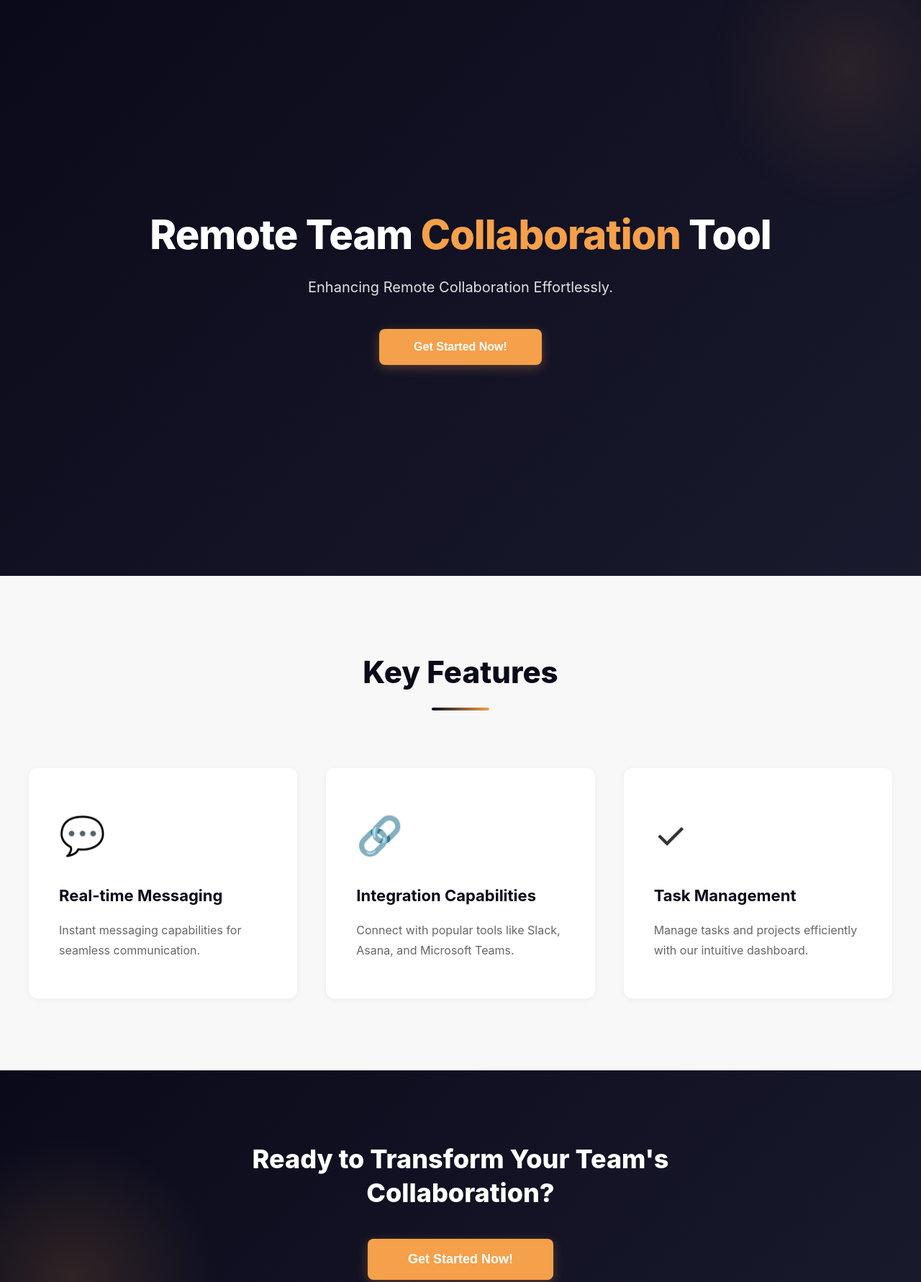
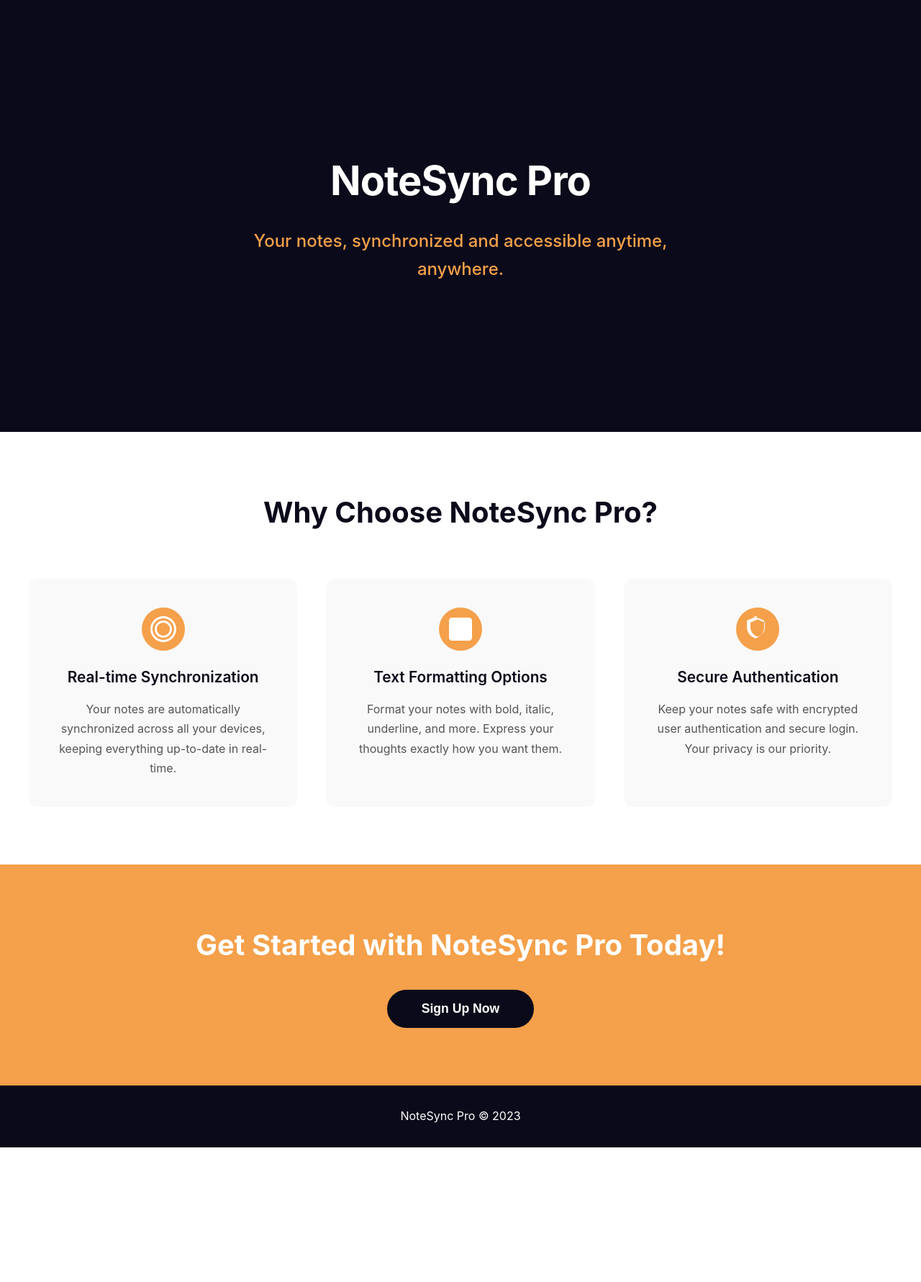
Before and after one commit to venkateshannabathina/project-ningen, a plain HTML site: page outputs/index.html in a window 1280 px wide. Shown: the top 1781 px of the page at 72% size. After the commit the page ends 1594 px from the top, so only its background shows below. Drawn offline with Linux system fonts and the light colour scheme.

Commit message:
CTO agent built product: NoteSync Pro

```diff
--- a/outputs/index.html
+++ b/outputs/index.html
@@ -3,8 +3,8 @@
 <head>
     <meta charset="UTF-8">
     <meta name="viewport" content="width=device-width, initial-scale=1.0">
-    <meta name="description" content="Remote Team Collaboration Tool - Enhancing Remote Collaboration Effortlessly for modern professionals.">
-    <title>Remote Team Collaboration Tool</title>
+    <meta name="description" content="NoteSync Pro - Your notes, synchronized and accessible anytime, anywhere.">
+    <title>NoteSync Pro - Synchronized Note Taking</title>
     <style>
         * {
             margin: 0;
@@ -12,313 +12,188 @@
             box-sizing: border-box;
         }
 
+        :root {
+            --navy: #0A0A1A;
+            --amber: #F5A04A;
+            --white: #FFFFFF;
+            --light-gray: #F9F9F9;
+        }
+
         html {
             scroll-behavior: smooth;
         }
 
         body {
-            font-family: -apple-system, BlinkMacSystemFont, 'Segoe UI', Roboto, 'Helvetica Neue', Arial, sans-serif;
+            font-family: -apple-system, BlinkMacSystemFont, 'Segoe UI', 'Roboto', 'Oxygen', 'Ubuntu', 'Cantarell', 'Fira Sans', 'Droid Sans', sans-serif;
             line-height: 1.6;
-            color: #333;
-            background-color: #fff;
+            color: var(--navy);
         }
 
         /* Hero Section */
         .hero {
-            background: linear-gradient(135deg, #0A0A1A 0%, #1a1a2e 100%);
-            color: white;
-            padding: 120px 20px;
+            background-color: var(--navy);
+            color: var(--white);
+            padding: 80px 20px;
             text-align: center;
-            min-height: 100vh;
+            min-height: 600px;
             display: flex;
             flex-direction: column;
             justify-content: center;
             align-items: center;
-            position: relative;
-            overflow: hidden;
-        }
-
-        .hero::before {
-            content: '';
-            position: absolute;
-            width: 400px;
-            height: 400px;
-            background: radial-gradient(circle, rgba(245, 160, 74, 0.1) 0%, transparent 70%);
-            border-radius: 50%;
-            top: -100px;
-            right: -100px;
-            animation: float 6s ease-in-out infinite;
-        }
-
-        @keyframes float {
-            0%, 100% {
-                transform: translateY(0px);
-            }
-            50% {
-                transform: translateY(-20px);
-            }
-        }
-
-        .hero-content {
-            position: relative;
-            z-index: 1;
-            max-width: 900px;
-            margin: 0 auto;
         }
 
         .hero h1 {
-            font-size: 56px;
-            font-weight: 800;
+            font-size: 3.5rem;
+            font-weight: 700;
             margin-bottom: 20px;
-            color: #fff;
             letter-spacing: -1px;
-            line-height: 1.2;
-        }
-
-        .hero h1 .highlight {
-            color: #F5A04A;
         }
 
         .hero p {
-            font-size: 20px;
-            color: #e0e0e0;
-            margin-bottom: 40px;
-            line-height: 1.8;
+            font-size: 1.5rem;
+            color: var(--amber);
             max-width: 600px;
-            margin-left: auto;
-            margin-right: auto;
-        }
-
-        .cta-button {
-            background-color: #F5A04A;
-            color: white;
-            padding: 16px 48px;
-            border-radius: 8px;
-            font-size: 16px;
-            font-weight: 700;
-            border: none;
-            cursor: pointer;
-            transition: all 0.3s cubic-bezier(0.4, 0, 0.2, 1);
-            display: inline-block;
-            text-decoration: none;
-            box-shadow: 0 4px 15px rgba(245, 160, 74, 0.3);
-            position: relative;
-            overflow: hidden;
-        }
-
-        .cta-button::before {
-            content: '';
-            position: absolute;
-            top: 0;
-            left: -100%;
-            width: 100%;
-            height: 100%;
-            background-color: #e8942a;
-            transition: left 0.3s ease;
-            z-index: -1;
-        }
-
-        .cta-button:hover {
-            transform: translateY(-3px);
-            box-shadow: 0 8px 25px rgba(245, 160, 74, 0.4);
-        }
-
-        .cta-button:hover::before {
-            left: 0;
-        }
-
-        .cta-button:active {
-            transform: translateY(-1px);
+            margin: 0 auto;
+            font-weight: 500;
         }
 
         /* Features Section */
         .features {
-            padding: 100px 20px;
-            background-color: #f8f8f8;
+            background-color: var(--white);
+            padding: 80px 20px;
         }
 
-        .features-wrapper {
+        .features-container {
             max-width: 1200px;
             margin: 0 auto;
         }
 
-        .section-title {
-            font-size: 42px;
-            font-weight: 800;
-            color: #0A0A1A;
+        .features-title {
             text-align: center;
-            margin-bottom: 80px;
-            position: relative;
-            padding-bottom: 20px;
-        }
-
-        .section-title::after {
-            content: '';
-            position: absolute;
-            bottom: 0;
-            left: 50%;
-            transform: translateX(-50%);
-            width: 80px;
-            height: 4px;
-            background: linear-gradient(90deg, #0A0A1A, #F5A04A);
-            border-radius: 2px;
+            font-size: 2.5rem;
+            margin-bottom: 60px;
+            color: var(--navy);
+            font-weight: 700;
         }
 
         .features-grid {
             display: grid;
             grid-template-columns: repeat(auto-fit, minmax(300px, 1fr));
             gap: 40px;
-            margin: 0;
         }
 
         .feature-card {
-            background-color: white;
-            padding: 50px 40px;
+            background-color: var(--light-gray);
+            padding: 40px;
             border-radius: 12px;
-            box-shadow: 0 2px 10px rgba(0, 0, 0, 0.05);
-            transition: all 0.3s cubic-bezier(0.4, 0, 0.2, 1);
-            border: 2px solid transparent;
-            position: relative;
-        }
-
-        .feature-card::before {
-            content: '';
-            position: absolute;
-            top: 0;
-            left: 0;
-            right: 0;
-            height: 4px;
-            background: linear-gradient(90deg, #F5A04A, #0A0A1A);
-            border-radius: 12px 12px 0 0;
-            transform: scaleX(0);
-            transform-origin: left;
-            transition: transform 0.3s ease;
+            text-align: center;
+            transition: transform 0.3s ease, box-shadow 0.3s ease;
         }
 
         .feature-card:hover {
-            transform: translateY(-8px);
-            box-shadow: 0 12px 30px rgba(0, 0, 0, 0.1);
-            border-color: #F5A04A;
-        }
-
-        .feature-card:hover::before {
-            transform: scaleX(1);
+            transform: translateY(-5px);
+            box-shadow: 0 10px 30px rgba(0, 0, 0, 0.1);
         }
 
         .feature-icon {
-            font-size: 52px;
-            margin-bottom: 25px;
-            display: inline-block;
+            width: 60px;
+            height: 60px;
+            margin: 0 auto 20px;
+            background-color: var(--amber);
+            border-radius: 50%;
+            display: flex;
+            align-items: center;
+            justify-content: center;
+            font-size: 2rem;
         }
 
         .feature-card h3 {
-            font-size: 22px;
-            font-weight: 700;
-            color: #0A0A1A;
+            font-size: 1.3rem;
             margin-bottom: 15px;
+            color: var(--navy);
+            font-weight: 600;
         }
 
         .feature-card p {
-            font-size: 16px;
-            color: #666;
-            line-height: 1.8;
+            font-size: 1rem;
+            color: #555;
+            line-height: 1.7;
         }
 
         /* Call to Action Section */
-        .cta-section {
-            background: linear-gradient(135deg, #0A0A1A 0%, #1a1a2e 100%);
-            padding: 100px 20px;
+        .cta {
+            background-color: var(--amber);
+            padding: 80px 20px;
             text-align: center;
-            color: white;
-            position: relative;
-            overflow: hidden;
         }
 
-        .cta-section::after {
-            content: '';
-            position: absolute;
-            width: 400px;
-            height: 400px;
-            background: radial-gradient(circle, rgba(245, 160, 74, 0.15) 0%, transparent 70%);
-            border-radius: 50%;
-            bottom: -100px;
-            left: -100px;
+        .cta-container {
+            max-width: 800px;
+            margin: 0 auto;
         }
 
-        .cta-content {
-            max-width: 800px;
-            margin: 0 auto;
-            position: relative;
-            z-index: 1;
+        .cta h2 {
+            font-size: 2.5rem;
+            color: var(--white);
+            margin-bottom: 30px;
+            font-weight: 700;
         }
 
-        .cta-section h2 {
-            font-size: 36px;
-            font-weight: 800;
-            margin-bottom: 40px;
-            line-height: 1.3;
+        .cta-button {
+            display: inline-block;
+            background-color: var(--navy);
+            color: var(--white);
+            padding: 16px 48px;
+            font-size: 1.1rem;
+            font-weight: 600;
+            border: none;
+            border-radius: 50px;
+            cursor: pointer;
+            transition: all 0.3s ease;
+            text-decoration: none;
         }
 
-        .cta-section .cta-button {
-            font-size: 18px;
-            padding: 18px 56px;
+        .cta-button:hover {
+            background-color: #1a1a3a;
+            transform: scale(1.05);
+            box-shadow: 0 10px 25px rgba(0, 0, 0, 0.2);
+        }
+
+        .cta-button:active {
+            transform: scale(0.98);
         }
 
         /* Footer */
-        footer {
-            background-color: #fff;
-            border-top: 1px solid #e0e0e0;
-            padding: 50px 20px;
+        .footer {
+            background-color: var(--navy);
+            color: var(--white);
             text-align: center;
-        }
-
-        .footer-content {
-            max-width: 1200px;
-            margin: 0 auto;
-        }
-
-        .footer-content h4 {
-            font-size: 18px;
-            font-weight: 700;
-            color: #0A0A1A;
-            margin-bottom: 12px;
-        }
-
-        .copyright {
-            font-size: 14px;
-            color: #999;
-            margin-top: 12px;
+            padding: 30px 20px;
+            font-size: 1rem;
         }
 
         /* Responsive Design */
         @media (max-width: 768px) {
             .hero {
-                padding: 80px 20px;
-                min-height: auto;
+                padding: 60px 20px;
+                min-height: 500px;
             }
 
             .hero h1 {
-                font-size: 36px;
-                margin-bottom: 16px;
+                font-size: 2.5rem;
             }
 
             .hero p {
-                font-size: 18px;
-                margin-bottom: 32px;
-            }
-
-            .cta-button {
-                padding: 14px 40px;
-                font-size: 15px;
-            }
-
-            .section-title {
-                font-size: 32px;
-                margin-bottom: 60px;
+                font-size: 1.2rem;
             }
 
             .features {
-                padding: 80px 20px;
+                padding: 60px 20px;
+            }
+
+            .features-title {
+                font-size: 2rem;
+                margin-bottom: 40px;
             }
 
             .features-grid {
@@ -326,67 +201,41 @@
             }
 
             .feature-card {
-                padding: 40px 30px;
+                padding: 30px;
             }
 
-            .feature-card h3 {
-                font-size: 20px;
+            .cta {
+                padding: 60px 20px;
             }
 
-            .feature-card p {
-                font-size: 15px;
+            .cta h2 {
+                font-size: 2rem;
             }
 
-            .cta-section {
-                padding: 80px 20px;
-            }
-
-            .cta-section h2 {
-                font-size: 28px;
-                margin-bottom: 30px;
-            }
-
-            .cta-section .cta-button {
-                font-size: 16px;
+            .cta-button {
                 padding: 14px 40px;
+                font-size: 1rem;
             }
         }
 
         @media (max-width: 480px) {
             .hero {
-                padding: 60px 16px;
-                min-height: auto;
-            }
-
-            .hero::before {
-                width: 300px;
-                height: 300px;
-                top: -50px;
-                right: -50px;
+                padding: 40px 15px;
+                min-height: 400px;
             }
 
             .hero h1 {
-                font-size: 28px;
-                margin-bottom: 12px;
+                font-size: 2rem;
+                margin-bottom: 15px;
             }
 
             .hero p {
-                font-size: 16px;
-                margin-bottom: 24px;
+                font-size: 1rem;
             }
 
-            .cta-button {
-                padding: 12px 32px;
-                font-size: 14px;
-            }
-
-            .section-title {
-                font-size: 24px;
-                margin-bottom: 40px;
-            }
-
-            .features {
-                padding: 60px 16px;
+            .features-title {
+                font-size: 1.5rem;
+                margin-bottom: 30px;
             }
 
             .features-grid {
@@ -395,59 +244,17 @@
             }
 
             .feature-card {
-                padding: 30px 20px;
+                padding: 25px;
             }
 
-            .feature-icon {
-                font-size: 42px;
-                margin-bottom: 18px;
+            .cta h2 {
+                font-size: 1.5rem;
+                margin-bottom: 20px;
             }
 
-            .feature-card h3 {
-                font-size: 18px;
-            }
-
-            .feature-card p {
-                font-size: 14px;
-            }
-
-            .cta-section {
-                padding: 60px 16px;
-            }
-
-            .cta-section h2 {
-                font-size: 22px;
-                margin-bottom: 24px;
-            }
-
-            .cta-section .cta-button {
-                font-size: 14px;
-                padding: 12px 32px;
-            }
-
-            footer {
-                padding: 40px 16px;
-            }
-
-            .footer-content h4 {
-                font-size: 16px;
-            }
-
-            .copyright {
-                font-size: 12px;
-            }
-        }
-
-        /* Accessibility */
-        .cta-button:focus-visible {
-            outline: 2px solid #F5A04A;
-            outline-offset: 2px;
-        }
-
-        /* Print Styles */
-        @media print {
-            .hero, .features, .cta-section, footer {
-                page-break-inside: avoid;
+            .cta-button {
+                padding: 12px 35px;
+                font-size: 0.95rem;
             }
         }
     </style>
@@ -455,83 +262,68 @@
 <body>
     <!-- Hero Section -->
     <section class="hero">
-        <div class="hero-content">
-            <h1>Remote Team <span class="highlight">Collaboration</span> Tool</h1>
-            <p>Enhancing Remote Collaboration Effortlessly.</p>
-            <!-- Backend Integration Note: User authentication and data security protocols would be integrated here -->
-            <button class="cta-button" onclick="handleSignUp()">Get Started Now!</button>
-        </div>
+        <h1>NoteSync Pro</h1>
+        <p>Your notes, synchronized and accessible anytime, anywhere.</p>
     </section>
 
     <!-- Features Section -->
     <section class="features">
-        <div class="features-wrapper">
-            <h2 class="section-title">Key Features</h2>
+        <div class="features-container">
+            <h2 class="features-title">Why Choose NoteSync Pro?</h2>
             <div class="features-grid">
-                <!-- Feature 1: Real-time Messaging -->
+                <!-- Feature 1: Real-time Synchronization -->
                 <div class="feature-card">
-                    <div class="feature-icon">💬</div>
-                    <h3>Real-time Messaging</h3>
-                    <p>Instant messaging capabilities for seamless communication.</p>
-                    <!-- Backend Integration Note: WebSocket connection for real-time message synchronization would be implemented here -->
+                    <div class="feature-icon">
+                        <svg width="40" height="40" viewBox="0 0 40 40" fill="none" xmlns="http://www.w3.org/2000/svg">
+                            <path d="M20 2C10.06 2 2 10.06 2 20s8.06 18 18 18 18-8.06 18-18S29.94 2 20 2zm0 33c-8.27 0-15-6.73-15-15S11.73 5 20 5s15 6.73 15 15-6.73 15-15 15zm0-27c-6.63 0-12 5.37-12 12s5.37 12 12 12 12-5.37 12-12-5.37-12-12-12zm0 21c-4.97 0-9-4.03-9-9s4.03-9 9-9 9 4.03 9 9-4.03 9-9 9z" fill="white"/>
+                        </svg>
+                    </div>
+                    <h3>Real-time Synchronization</h3>
+                    <p>Your notes are automatically synchronized across all your devices, keeping everything up-to-date in real-time.</p>
                 </div>
 
-                <!-- Feature 2: Integration Capabilities -->
+                <!-- Feature 2: Text Formatting -->
                 <div class="feature-card">
-                    <div class="feature-icon">🔗</div>
-                    <h3>Integration Capabilities</h3>
-                    <p>Connect with popular tools like Slack, Asana, and Microsoft Teams.</p>
-                    <!-- Backend Integration Note: API integrations with third-party services would be configured here -->
+                    <div class="feature-icon">
+                        <svg width="40" height="40" viewBox="0 0 40 40" fill="none" xmlns="http://www.w3.org/2000/svg">
+                            <path d="M8 4h24c2.21 0 4 1.79 4 4v24c0 2.21-1.79 4-4 4H8c-2.21 0-4-1.79-4-4V8c0-2.21 1.79-4 4-4zm2 8h20v2H10V12zm0 6h20v2H10v-2zm0 6h20v2H10v-2zm0 6h12v2H10v-2z" fill="white"/>
+                        </svg>
+                    </div>
+                    <h3>Text Formatting Options</h3>
+                    <p>Format your notes with bold, italic, underline, and more. Express your thoughts exactly how you want them.</p>
                 </div>
 
-                <!-- Feature 3: Task Management -->
+                <!-- Feature 3: Security -->
                 <div class="feature-card">
-                    <div class="feature-icon">✓</div>
-                    <h3>Task Management</h3>
-                    <p>Manage tasks and projects efficiently with our intuitive dashboard.</p>
-                    <!-- Backend Integration Note: Database queries for task persistence and synchronization would be implemented here -->
+                    <div class="feature-icon">
+                        <svg width="40" height="40" viewBox="0 0 40 40" fill="none" xmlns="http://www.w3.org/2000/svg">
+                            <path d="M20 2L5 8v9c0 7.25 5.13 14.05 12 15.74 6.87-1.69 12-8.49 12-15.74V8l-15-6zm0 28.4c-5.75-1.45-10-7.2-10-12.4V10.82l10-4.44 10 4.44v7.18c0 5.2-4.25 10.95-10 12.4z" fill="white"/>
+                        </svg>
+                    </div>
+                    <h3>Secure Authentication</h3>
+                    <p>Keep your notes safe with encrypted user authentication and secure login. Your privacy is our priority.</p>
                 </div>
             </div>
         </div>
     </section>
 
     <!-- Call to Action Section -->
-    <section class="cta-section">
-        <div class="cta-content">
-            <h2>Ready to Transform Your Team's Collaboration?</h2>
-            <!-- Backend Integration Note: Sign-up form with user authentication and secure data storage would be integrated here -->
-            <button class="cta-button" onclick="handleSignUp()">Get Started Now!</button>
+    <section class="cta">
+        <div class="cta-container">
+            <h2>Get Started with NoteSync Pro Today!</h2>
+            <button class="cta-button" onclick="handleSignUp()">Sign Up Now</button>
         </div>
     </section>
 
     <!-- Footer -->
-    <footer>
-        <div class="footer-content">
-            <h4>Remote Team Collaboration Tool</h4>
-            <p class="copyright">&copy; 2026 Remote Team Collaboration Tool. All rights reserved.</p>
-            <!-- Backend Integration Note: User account management, data security protocols, and privacy policies would be implemented here -->
-        </div>
+    <footer class="footer">
+        <p>NoteSync Pro © 2023</p>
     </footer>
 
     <script>
-        /**
-         * Handle sign-up button click
-         * Backend Integration: This would redirect to an authentication system or open a sign-up modal
-         * Security Note: All form submissions should use HTTPS and include CSRF tokens
-         */
         function handleSignUp() {
-            console.log("User initiated sign-up process for Remote Team Collaboration Tool");
-            // Placeholder for future backend integration
-            // window.location.href = '/signup';
-            alert('Welcome! Sign-up functionality will be implemented in the next phase.');
+            alert('Welcome! Sign up functionality would be implemented here. Thank you for your interest in NoteSync Pro!');
         }
-
-        /**
-         * Optional: Add scroll-based animations for enhanced UX
-         */
-        document.addEventListener('DOMContentLoaded', function() {
-            console.log('Remote Team Collaboration Tool loaded successfully');
-        });
     </script>
 </body>
 </html>
```
